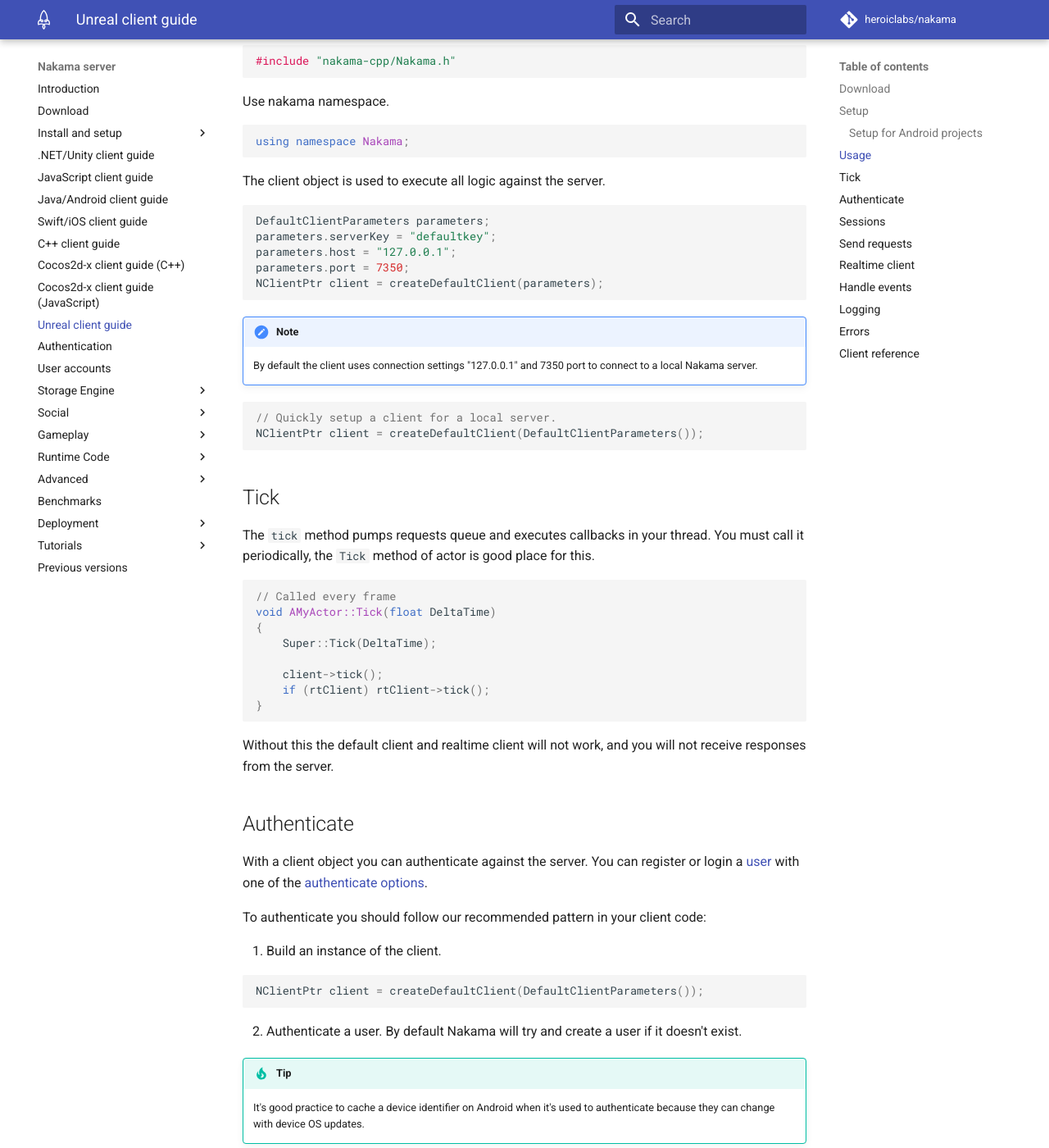
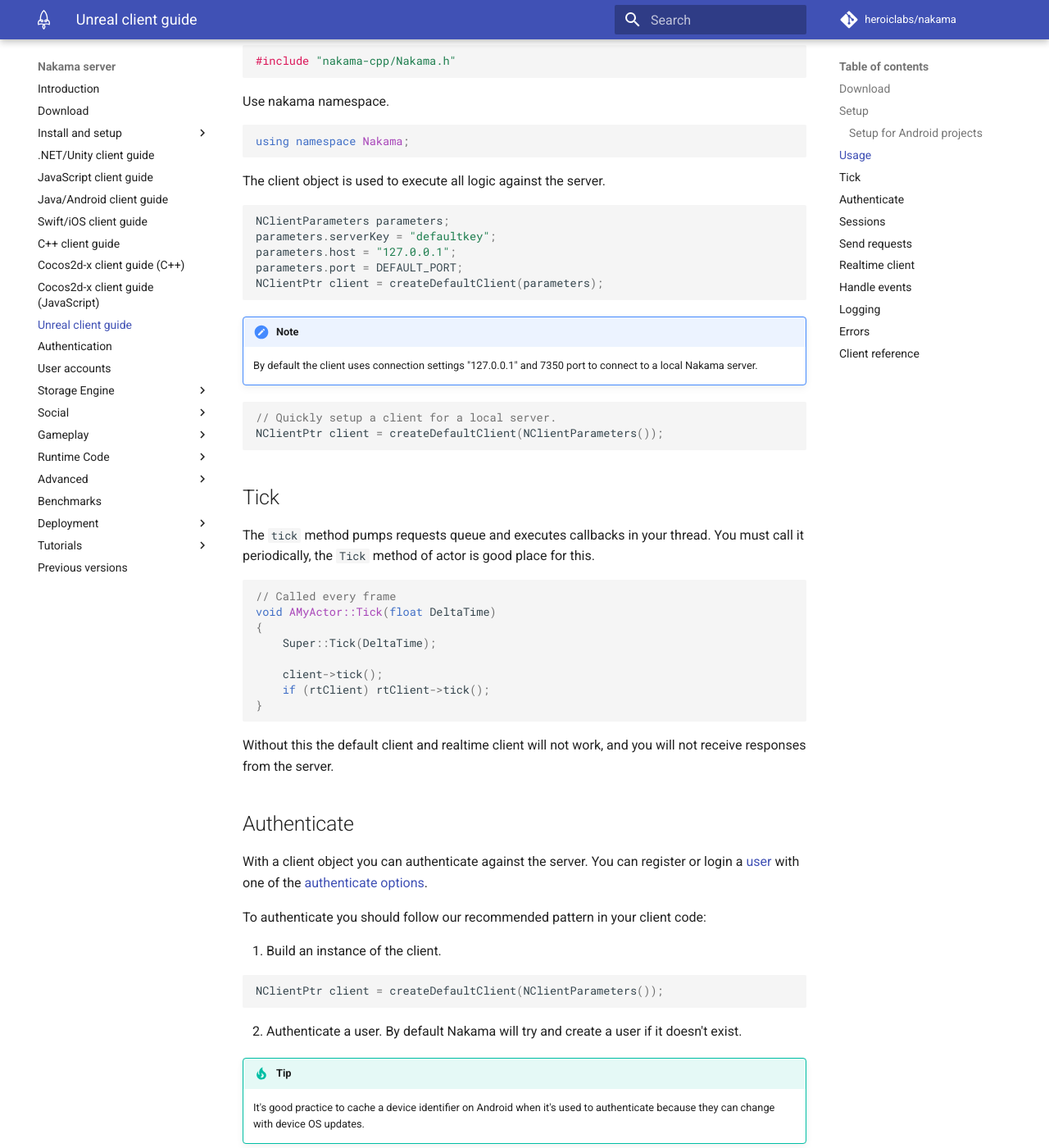
Before and after one commit to heroiclabs/nakama-docs, an MkDocs documentation site: the page built from docs/unreal-client-guide.md, in a window 1280 px wide and 1400 px high, scrolled down 1680 px. Shown: the whole window at 82% size. Built offline with MkDocs 1.6.1 and Material for MkDocs 9.7.7, drawn with Linux system fonts in a browser that asks for light colours; comment, search, counter and statistics services are not loaded; old or Windows-style settings are respelled for this version of MkDocs; some of the changed text lies outside the part shown.

Commit message:
Update Unreal client guide (#105)

````diff
--- a/docs/unreal-client-guide.md
+++ b/docs/unreal-client-guide.md
@@ -67,10 +67,10 @@
 The client object is used to execute all logic against the server.
 
 ```cpp
-DefaultClientParameters parameters;
+NClientParameters parameters;
 parameters.serverKey = "defaultkey";
 parameters.host = "127.0.0.1";
-parameters.port = 7350;
+parameters.port = DEFAULT_PORT;
 NClientPtr client = createDefaultClient(parameters);
 ```
 
@@ -79,7 +79,7 @@
 
 ```cpp
 // Quickly setup a client for a local server.
-NClientPtr client = createDefaultClient(DefaultClientParameters());
+NClientPtr client = createDefaultClient(NClientParameters());
 ```
 
 ## Tick
@@ -108,7 +108,7 @@
 &nbsp;&nbsp; 1\. Build an instance of the client.
 
 ```cpp
-NClientPtr client = createDefaultClient(DefaultClientParameters());
+NClientPtr client = createDefaultClient(NClientParameters());
 ```
 
 &nbsp;&nbsp; 2\. Authenticate a user. By default Nakama will try and create a user if it doesn't exist.
@@ -181,10 +181,9 @@
     The socket is exposed on a different port on the server to the client. You'll need to specify a different port here to ensure that connection is established successfully.
 
 ```cpp
-int port = 7350; // different port to the main API port
 bool createStatus = true; // if the server should show the user as online to others.
 // define realtime client in your class as NRtClientPtr rtClient;
-rtClient = client->createRtClient(port);
+rtClient = client->createRtClient(DEFAULT_PORT);
 // define listener in your class as NRtDefaultClientListener listener;
 listener.setConnectCallback([]()
 {
````
Also changed, not shown: docs/authentication.md (+5 -5 lines).
